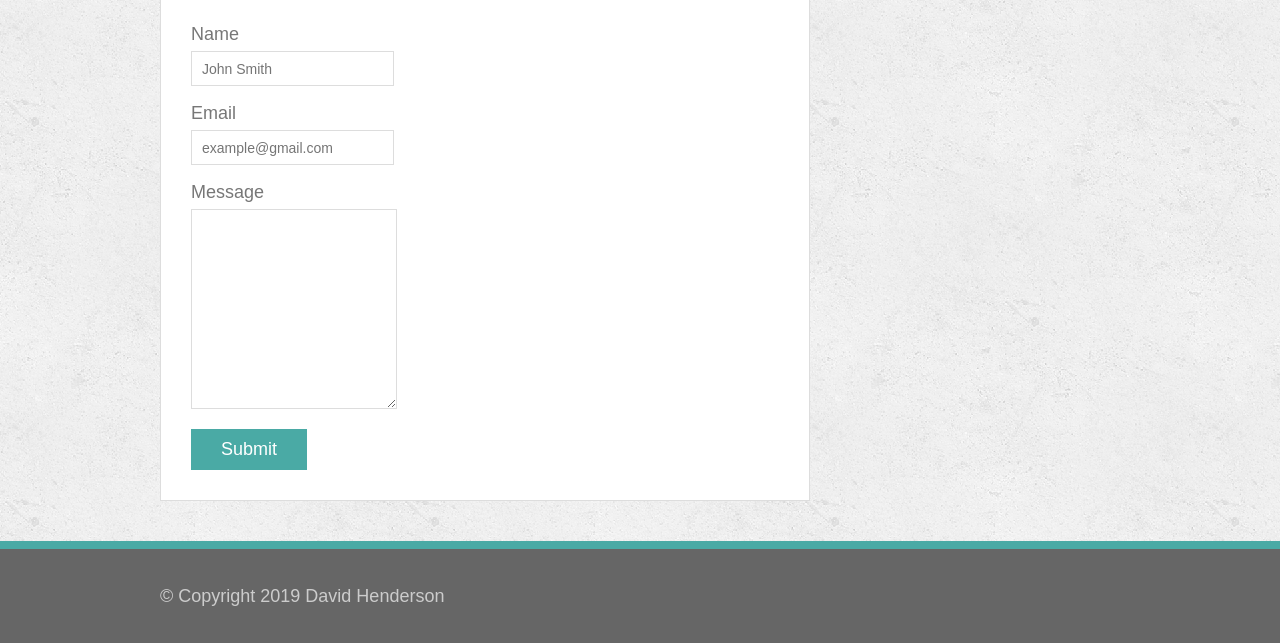
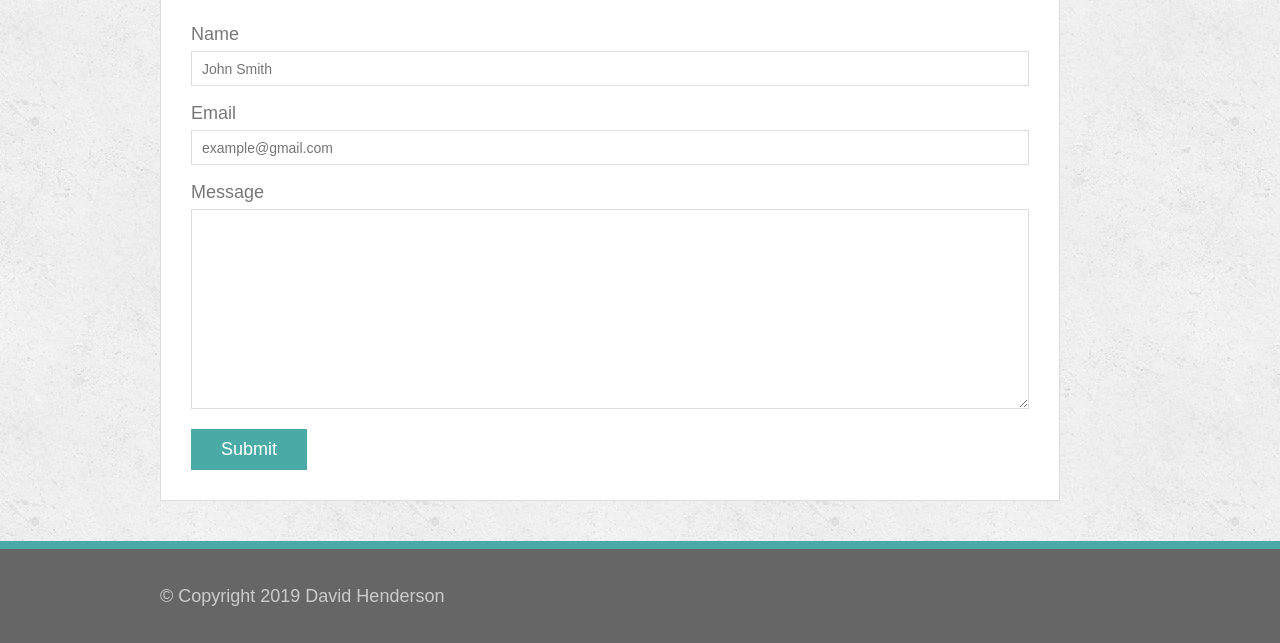
Before and after one commit to dhend1863/Basic-Portfolio, a plain HTML site: page contact.html in a window 1280 px wide. Shown: the part 236-879 px from the top of the page. Drawn offline with Linux system fonts and the light colour scheme.

Commit message:
Complete

```diff
--- a/assets/css/style.css
+++ b/assets/css/style.css
@@ -99,7 +99,7 @@ nav a:first-child {
     padding: 30px;
     margin: 0 0 40px 0;
     width: 100%;
-    max-width: 650px;
+    max-width: 900px;
     float: left;
     border: 1px solid #ddd;
 }
@@ -159,6 +159,7 @@ footer {
 
 #contact-form ul {
     margin-bottom: 20px;
+
 }
 
 #contact-form li {
@@ -171,6 +172,7 @@ input[type=email],
 textarea {
     display: block;
     widows: 100%;
+    width: 100%;
 }
 
 input[type=text],
```
